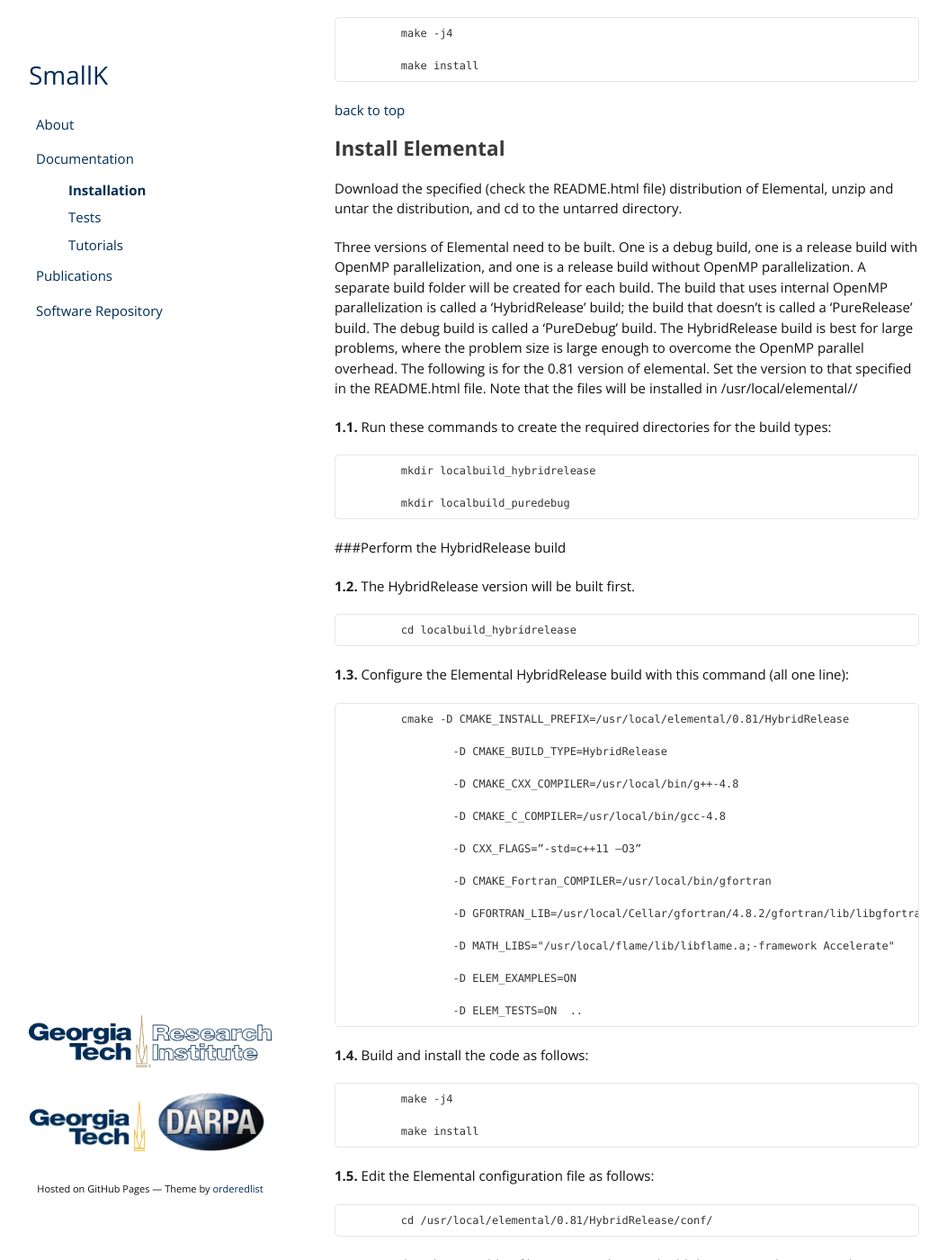
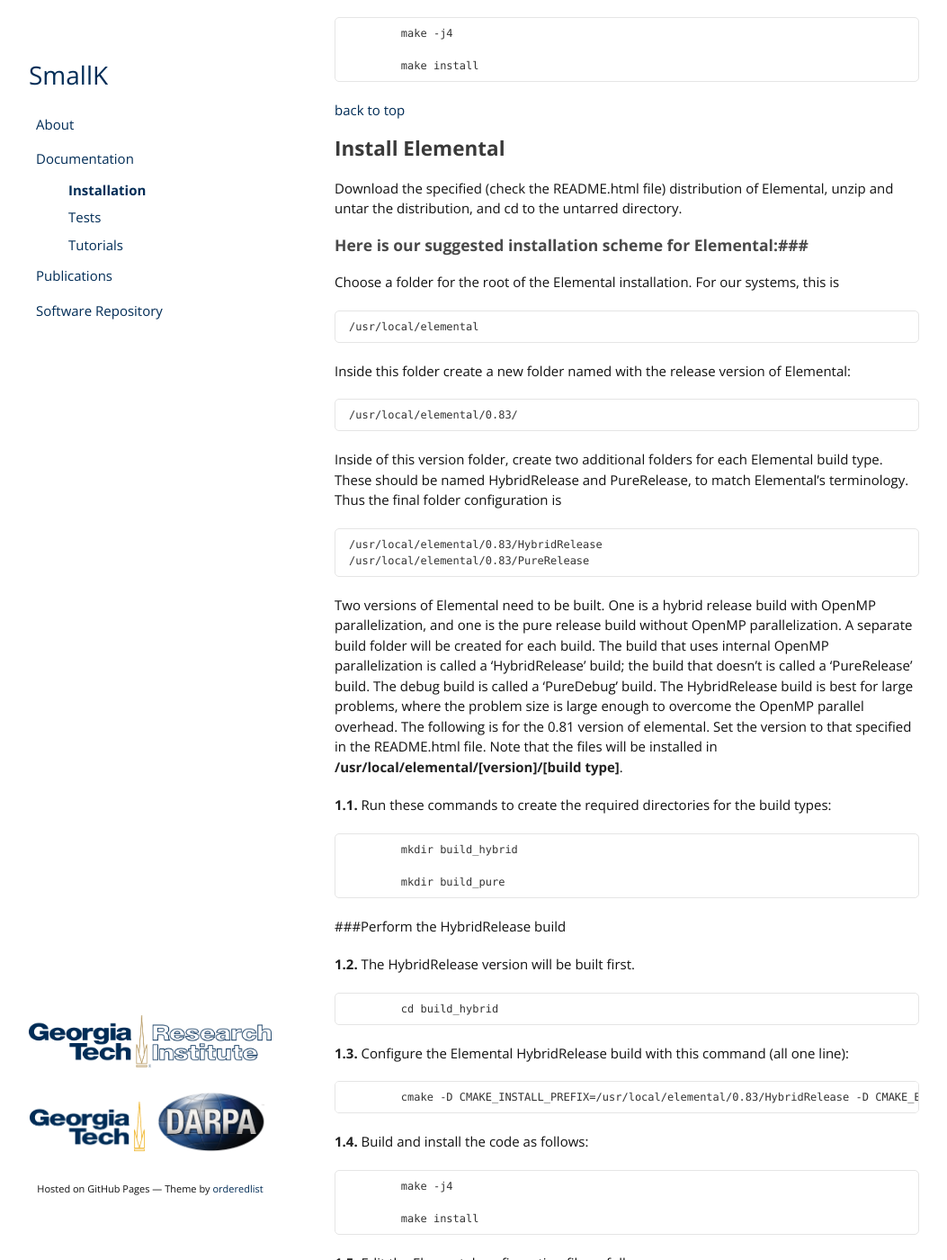
Before and after one commit to smallk/smallk.github.io, a Jekyll site: the page built from documentation_installation.md, in a window 1280 px wide and 1400 px high, scrolled down 2416 px. Shown: the whole window at 90% size, without its empty margins (113-1166 px from the left). Built offline with Jekyll 4.4.1, drawn with Linux system fonts in a browser that asks for light colours; some of the changed text lies outside the part shown.

Commit message:
porting Richard's installation edits to the website

```diff
--- a/documentation_installation.md
+++ b/documentation_installation.md
@@ -102,43 +102,41 @@ Then build and install the code as follows:
 
 Download the specified (check the README.html file) distribution of Elemental, unzip and untar the distribution, and cd to the untarred directory.
 
+###Here is our suggested installation scheme for Elemental:###
 
-Three versions of Elemental need to be built.  One is a debug build, one is a release build with OpenMP parallelization, and one is a release build without OpenMP parallelization.  A separate build folder will be created for each build.  The build that uses internal OpenMP parallelization is called a ‘HybridRelease’ build; the build that doesn’t is called a ‘PureRelease’ build.  The debug build is called a ‘PureDebug’ build.  The HybridRelease build is best for large problems, where the problem size is large enough to overcome the OpenMP parallel overhead. The following is for the 0.81 version of elemental. Set the version to that specified in the README.html file. Note that the files will be installed in /usr/local/elemental/<version>/<build type>
+Choose a folder for the root of the Elemental installation.  For our systems, this is
+
+	/usr/local/elemental
+
+
+Inside this folder create a new folder named with the release version of Elemental:
+
+	/usr/local/elemental/0.83/
+
+Inside of this version folder, create two additional folders for each Elemental build type.  These should be named HybridRelease and PureRelease, to match Elemental's terminology.  Thus the final folder configuration is
+
+	/usr/local/elemental/0.83/HybridRelease
+	/usr/local/elemental/0.83/PureRelease
+
+
+Two versions of Elemental need to be built.  One is a hybrid release build with OpenMP parallelization, and one is the pure release build without OpenMP parallelization.  A separate build folder will be created for each build.  The build that uses internal OpenMP parallelization is called a ‘HybridRelease’ build; the build that doesn’t is called a ‘PureRelease’ build.  The debug build is called a ‘PureDebug’ build.  The HybridRelease build is best for large problems, where the problem size is large enough to overcome the OpenMP parallel overhead. The following is for the 0.81 version of elemental. Set the version to that specified in the README.html file. Note that the files will be installed in **/usr/local/elemental/[version]/[build type]**.
 
 
 **1.1.**  Run these commands to create the required directories for the build types:
 
-		mkdir localbuild_hybridrelease
+		mkdir build_hybrid
 
-		mkdir localbuild_puredebug
+		mkdir build_pure
 
 ###Perform the HybridRelease build
 
 **1.2.** The HybridRelease version will be built first.
 
-		cd localbuild_hybridrelease
+		cd build_hybrid
 
 **1.3.** Configure the Elemental HybridRelease build with this command (all one line):
 
-		cmake -D CMAKE_INSTALL_PREFIX=/usr/local/elemental/0.81/HybridRelease
-
-			-D CMAKE_BUILD_TYPE=HybridRelease
-
-			-D CMAKE_CXX_COMPILER=/usr/local/bin/g++-4.8
-
-			-D CMAKE_C_COMPILER=/usr/local/bin/gcc-4.8
-
-			-D CXX_FLAGS=”-std=c++11 –O3”
-
-			-D CMAKE_Fortran_COMPILER=/usr/local/bin/gfortran
-
-			-D GFORTRAN_LIB=/usr/local/Cellar/gfortran/4.8.2/gfortran/lib/libgfortran.a
-
-			-D MATH_LIBS="/usr/local/flame/lib/libflame.a;-framework Accelerate"
-
-			-D ELEM_EXAMPLES=ON
-
-			-D ELEM_TESTS=ON  ..
+		cmake -D CMAKE_INSTALL_PREFIX=/usr/local/elemental/0.83/HybridRelease -D CMAKE_BUILD_TYPE=HybridRelease -D 		CMAKE_CXX_COMPILER=/usr/local/bin/g++-4.9 -D CMAKE_C_COMPILER=/usr/local/bin/gcc-4.9 -D CMAKE_Fortran_COMPILER=/usr/		local/bin/gfortran-4.9 -D MATH_LIBS="/usr/local/flame/lib/libflame.a;-framework Accelerate"  ..
 
 **1.4.** Build and install the code as follows:
 
@@ -148,15 +146,15 @@ Three versions of Elemental need to be built.  One is a debug build, one is a re
 
 **1.5.** Edit the Elemental configuration file as follows:
 
-		cd /usr/local/elemental/0.81/HybridRelease/conf/
+		cd /usr/local/elemental/0.83/HybridRelease/conf/
 
 **1.6.** Open the ‘elemvariables’ file in a text editor and add the string -std=c++11 to the CXX macro line. For instance, if the CXX macro is
 
-		CXX = /usr/local/bin/g++-4.8
+		CXX = /usr/local/bin/g++-4.9
 
 change it to
 
-		CXX = /usr/local/bin/g++-4.8 -std=c++11
+		CXX = /usr/local/bin/g++-4.9 -std=c++11
 
 This will enable the C++11 features in the compiler when building Elemental-based projects.
 
@@ -164,31 +162,11 @@ This will enable the C++11 features in the compiler when building Elemental-base
 
 **1.7.** Change directories to the untarred Elemental folder and run the following commands:
 
-		cd localbuild_purerelease
+		cd build_pure
 
 **1.8.** Configure the Elemental PureRelease build with this command (all one line):
 
-		cmake
-
-			-D CMAKE_INSTALL_PREFIX=/usr/local/elemental/0.81/PureRelease
-
-			-D CMAKE_BUILD_TYPE=PureRelease
-
-			-D CMAKE_CXX_COMPILER=/usr/local/bin/g++-4.8
-
-			-D CMAKE_C_COMPILER=/usr/local/bin/gcc-4.8
-
-			-D CXX_FLAGS=”-std=c++11 –O3”
-
-			-D CMAKE_Fortran_COMPILER=/usr/local/bin/gfortran
-
-			-D GFORTRAN_LIB=/usr/local/Cellar/gfortran/4.8.2/gfortran/lib/libgfortran.a
-
-			-D MATH_LIBS="/usr/local/flame/lib/libflame.a;-framework Accelerate"
-
-			-D ELEM_EXAMPLES=ON
-
-			-D ELEM_TESTS=ON  ..
+		cmake -D CMAKE_INSTALL_PREFIX=/usr/local/elemental/0.83/PureRelease -D CMAKE_BUILD_TYPE=PureRelease -D 		CMAKE_CXX_COMPILER=/usr/local/bin/g++-4.9 -D CMAKE_C_COMPILER=/usr/local/bin/gcc-4.9 -D CMAKE_Fortran_COMPILER=/usr/		local/bin/gfortran-4.9 -D MATH_LIBS="/usr/local/flame/lib/libflame.a;-framework Accelerate"  ..
 
 **1.9.** Build and install the code as follows:
 
@@ -202,11 +180,11 @@ This will enable the C++11 features in the compiler when building Elemental-base
 
 **1.11.** Open the ‘elemvariables’ file in a text editor and add the string -std=c++11 to the CXX macro line. For instance, if the CXX macro is
 
-		CXX = /usr/local/bin/g++-4.8
+		CXX = /usr/local/bin/g++-4.9
 
 change it to
 
-		CXX = /usr/local/bin/g++-4.8 -std=c++11
+		CXX = /usr/local/bin/g++-4.9 -std=c++11
 
 This will enable the C++11 features in the compiler when building Elemental-based projects.
 This completes the two builds of Elemental.
```
